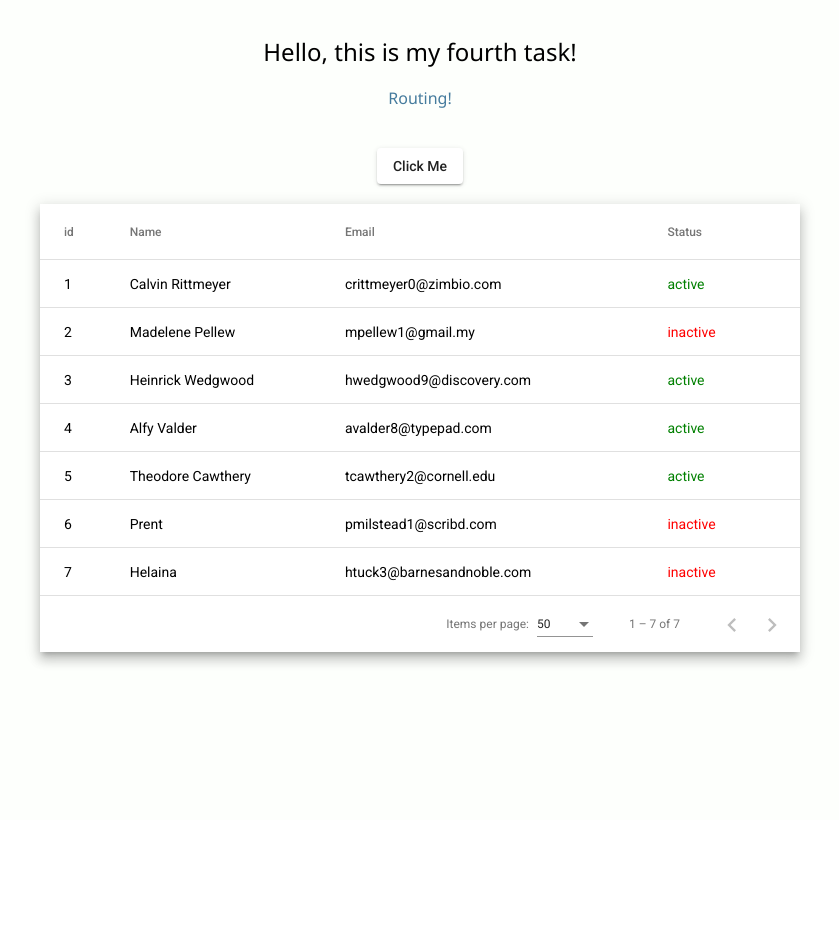
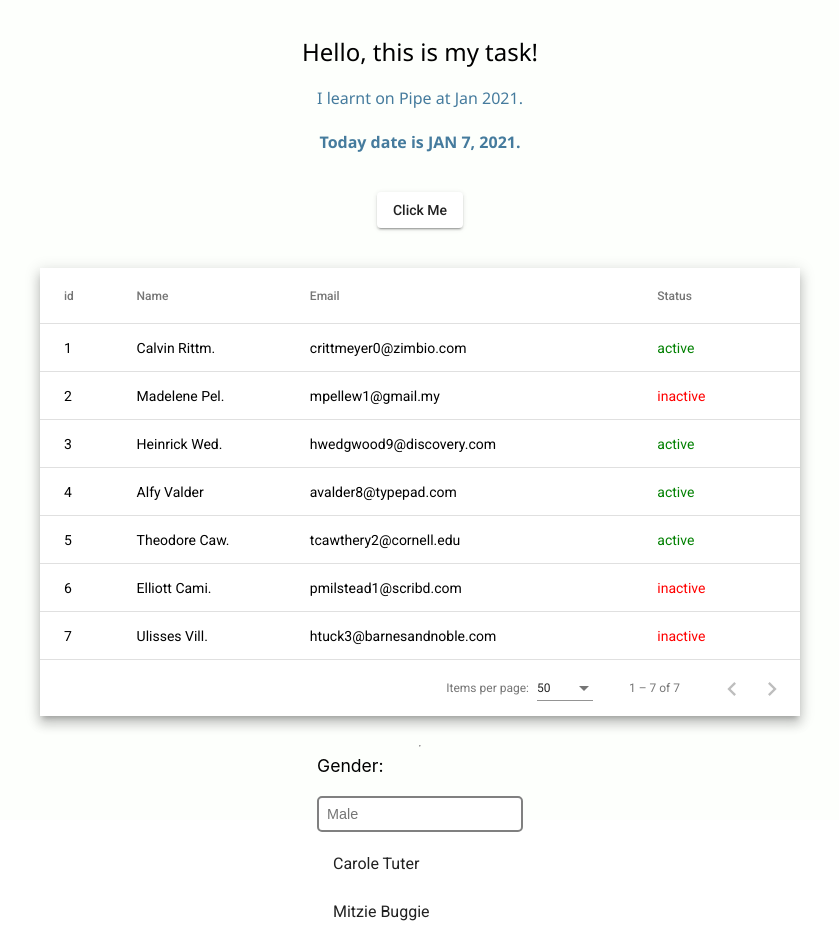
Before and after one commit to syhue/angular-services, an Angular app: page /index in a window 1280 px wide. Before the commit this address led to /angular-material-table/index. Shown: the part 60-1011 px from the top of the page, without its empty margins (220-1059 px from the left). Before the commit the page ends 880 px from the top, so only its background shows below. Built offline with nearby package versions, Linux system fonts and the light colour scheme.

Commit message:
Update Files

```diff
--- a/src/app/app.component.html
+++ b/src/app/app.component.html
@@ -1,14 +1,18 @@
 <body>
   <div class="main-content">
-    <h1>Hello, this is my fourth task!</h1>
-    <h3>Routing!</h3>
+    <h1>{{ intro  }}</h1>
+    <h3>{{ description }} </h3>
+    <h3><strong>Today date is {{ today | date | uppercase}}.</strong></h3>
       <br>
       <button mat-raised-button
         (clicked)="isTableShow!=isTableShow"
         [routerLink]="['/index']"
         >Click Me</button>
-      <!-- <app-table></app-table> -->
+      <br>
       <br>
       <router-outlet></router-outlet>
+      <br>
+      <hr>
+      <app-list></app-list>
   </div>
 </body>
--- a/src/app/app.component.ts
+++ b/src/app/app.component.ts
@@ -8,6 +8,11 @@ import { Component } from '@angular/core';
 export class AppComponent {
   title = 'task-day3';
   isTableShow: boolean = false;
+  intro: string = 'Hello, this is my task!';
+  description: string = 'I learnt on Pipe at Jan 2021.';
+  today: Date = new Date();
+  filteredStatus = ' ';
+
 
   onShowTable() {
     this.isTableShow = true;
--- /dev/null
+++ b/src/app/list/list.component.css
@@ -0,0 +1,6 @@
+input{
+    padding: 0.5rem;
+    font: 0.9rem sans-serif;
+    border: grey solid 2px;
+    border-radius: 5px;
+}
--- /dev/null
+++ b/src/app/list/list.component.html
@@ -0,0 +1,9 @@
+<span>Gender:  </span>
+<br><br>
+<input type="text" [(ngModel)]="filtered" placeholder="Male">
+<mat-list>
+    <mat-list-item
+        *ngFor="let item of namelist "
+        >{{ item.name}}
+    </mat-list-item>
+</mat-list>
--- /dev/null
+++ b/src/app/list/list.component.ts
@@ -0,0 +1,39 @@
+import { Component, OnInit } from '@angular/core';
+
+@Component({
+  selector: 'app-list',
+  templateUrl: './list.component.html',
+  styleUrls: ['./list.component.css']
+})
+export class ListComponent implements OnInit {
+
+  constructor() { }
+
+  ngOnInit(): void {
+  }
+  filtered: string = '';
+  name: string;
+  gender: string;
+
+  namelist = [
+    {
+      name: 'Carole Tuter',
+      gender: 'Female',
+    },
+    {
+      name: 'Mitzie Buggie',
+      gender: 'Male',
+    },
+    {
+      name: 'Winnie Darlene',
+      gender: 'Female',
+    },
+    {
+      name: 'Pinke Hoffhines',
+      gender: 'Female',
+    },
+  ];
+
+
+
+}
--- /dev/null
+++ b/src/app/shared/pipes/filter.pipe.ts
@@ -0,0 +1,21 @@
+import { Pipe, PipeTransform } from '@angular/core';
+
+@Pipe({
+  name: 'filter'
+})
+export class FilterPipe implements PipeTransform {
+
+  transform(value: any, filterString: string, PropName: string): unknown {
+    if (value.length === 0) {
+      return value;
+    }
+    const resultArray = [];
+    for (const item of value) {
+      if (item[PropName] === filterString ) {
+        resultArray.push(item);
+      }
+    }
+    return resultArray;
+  }
+
+}
--- /dev/null
+++ b/src/app/shared/pipes/shorten.pipe.ts
@@ -0,0 +1,19 @@
+import { Pipe, PipeTransform } from "@angular/core";
+
+
+
+@Pipe({
+    name: 'shorten',
+})
+
+export class ShortenPipe implements PipeTransform{
+    transform(value: any, limit: number) {
+        if (value.length > limit && value.length < 20){
+            return value.substr(0,limit) + '.';
+        }
+        else if (value.length >= 20 ){
+            return `${value.substr(0, limit)}...`;
+        }
+        return value;
+    }
+}
--- a/src/app/shared/services/table.services.ts
+++ b/src/app/shared/services/table.services.ts
@@ -71,7 +71,7 @@ const EXAMPLE_DATA: TableItem[] = [
     },
     {
         id: 6,
-        name: "Prent",
+        name: "Elliott Camilo",
         email: "pmilstead1@scribd.com",
         status: userStatus[0],
         details: 'Nothing seemed out of place except the washing machine in the bar.'
@@ -79,7 +79,7 @@ const EXAMPLE_DATA: TableItem[] = [
 
     {
         id: 7,
-        name: "Helaina",
+        name: "Ulisses Villads",
         email: "htuck3@barnesandnoble.com",
         status: userStatus[0],
         details: 'The irony of the situation wasn\'t lost on anyone in the room.'
--- a/src/app/table/table.component.html
+++ b/src/app/table/table.component.html
@@ -1,4 +1,5 @@
 <div  class="mat-elevation-z8">
+
   <table mat-table class="full-width-table" matSort aria-label="Elements">
 
     <ng-container matColumnDef="id">
@@ -12,7 +13,7 @@
     <ng-container matColumnDef="name">
       <th mat-header-cell *matHeaderCellDef mat-sort-header>Name</th>
       <td mat-cell *matCellDef="let row">
-        <a [routerLink]="['/user-details', row.id]" ng-repeat="row.name in |filter: searchText:'name' ">{{row.name}}</a>
+        <a [routerLink]="['/user-details', row.id]" ng-repeat="row.name in">{{row.name | shorten: 12}}</a>
       </td>
     </ng-container>
 
--- a/src/app/user-details/user-details.component.html
+++ b/src/app/user-details/user-details.component.html
@@ -1 +1 @@
-<p >User {{ + UserDetails.id + ": " +UserDetails.details}} </p>
+<p >User {{ + UserDetails.id}}:  {{UserDetails.details | shorten: 25}} </p>
--- a/src/index.html
+++ b/src/index.html
@@ -2,9 +2,9 @@
 <html lang="en">
 <head>
   <meta charset="utf-8">
-  <title>TaskDay3</title>
-  <base href="/angular-material-table/">
-  <!-- <base href="/"> -->
+  <title>My Task</title>
+  <!-- <base href="/angular-material-table/"> -->
+  <base href="/">
   <meta name="viewport" content="width=device-width, initial-scale=1">
   <link rel="icon" type="image/x-icon" href="favicon.ico">
   <link href="https://fonts.googleapis.com/css?family=Roboto:300,400,500&display=swap" rel="stylesheet">
```
Also changed, not shown: src/app/app.module.ts (+13 -4 lines).
